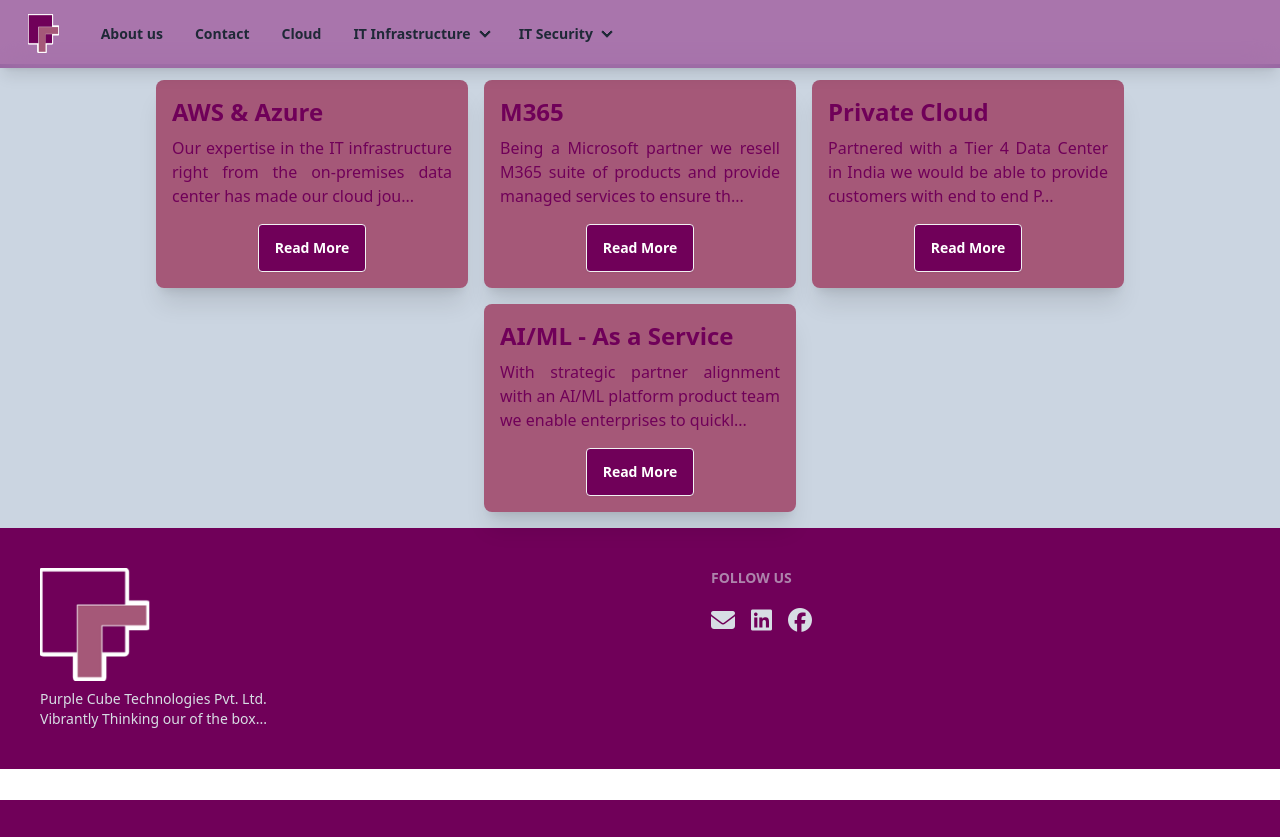
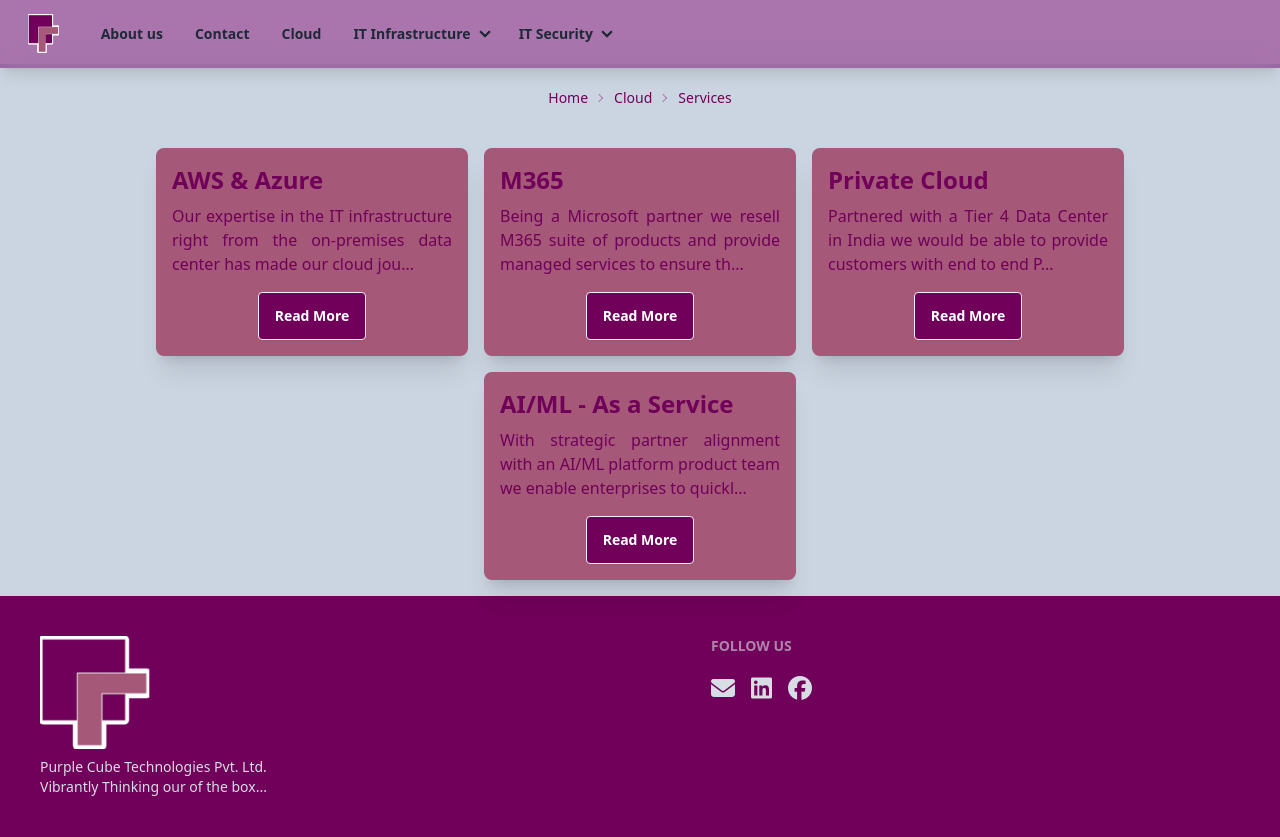
Before and after one commit to Abhinav-Ram/PCTWebsite, a Flask app: page /cloud/services/ in a window 1280 px wide. Before the commit the page ends 800 px from the top, so only its background shows below. Run offline with Flask 3, Linux system fonts and the light colour scheme; some libraries are stand-ins or nearby versions.

Commit message:
Update: Added Breadcrumbs

```diff
--- a/main.py
+++ b/main.py
@@ -38,7 +38,7 @@
 def display_cards(category, subcategory):
     data = load_json(f'{category}.json')
     page_data = data.get(category, {}).get(subcategory, [])
-    return render_template('cards.html', pagetitle=f"{category.capitalize()} {subcategory.capitalize()}", data=page_data)
+    return render_template('cards.html', pagetitle=f"{category.capitalize()} {subcategory.capitalize()}", data=page_data, category=category, subcategory=subcategory)
 
 if __name__ == '__main__':
     app.run(host='0.0.0.0', port=5000)
--- a/templates/cards.html
+++ b/templates/cards.html
@@ -3,21 +3,27 @@
 {% block title %}{{ pagetitle }} - Purple Cube Technologies Pvt. Ltd.{% endblock %}
 
 {% block content %}
+<div class="container mx-auto p-4 flex justify-center">
+    <div class="breadcrumbs text-sm">
+        <ul class="pctcolor">
+            <li><a href="{{ url_for('home') }}">Home</a></li>
+            <li><a>{{ category.capitalize() }}</a></li>
+            <li>{{ subcategory.capitalize() }}</li>
+        </ul>
+    </div>
+</div>
 <div class="container mx-auto p-4">
     <div class="flex flex-wrap justify-center gap-4">
         {% for card in data %}
-        <div class="w-full md:w-1/2 lg:w-1/3 xl:w-1/4 flex justify-center">
+        <div class="w-full md:w-1/2 lg:w-1/4 xl:w-1/4 flex justify-center">
             <div class="card pctlightbackcolor pctcolor shadow-xl rounded-lg p-4 flex flex-col justify-between h-full">
                 <div>
                     <h2 class="text-2xl font-bold mb-2">{{ card.name }}</h2>
                     <p class="text-justify">{{ summary(card.details) }}</p>
                 </div>
                 <div class="mt-4 mx-auto">
-                    <button
-                        class="btn pctbackcolor read-more text-white px-4 py-2 rounded"
-                        data-modal="{{ card.id }}"
-                        data-card='{"id": "{{ card.id }}", "name": "{{ card.name }}", "details": "{{ card.details }}"}'
-                    >
+                    <button class="btn pctbackcolor read-more text-white px-4 py-2 rounded" data-modal="{{ card.id }}"
+                        data-card='{"id": "{{ card.id }}", "name": "{{ card.name }}", "details": "{{ card.details }}"}'>
                         Read More
                     </button>
                 </div>
```
